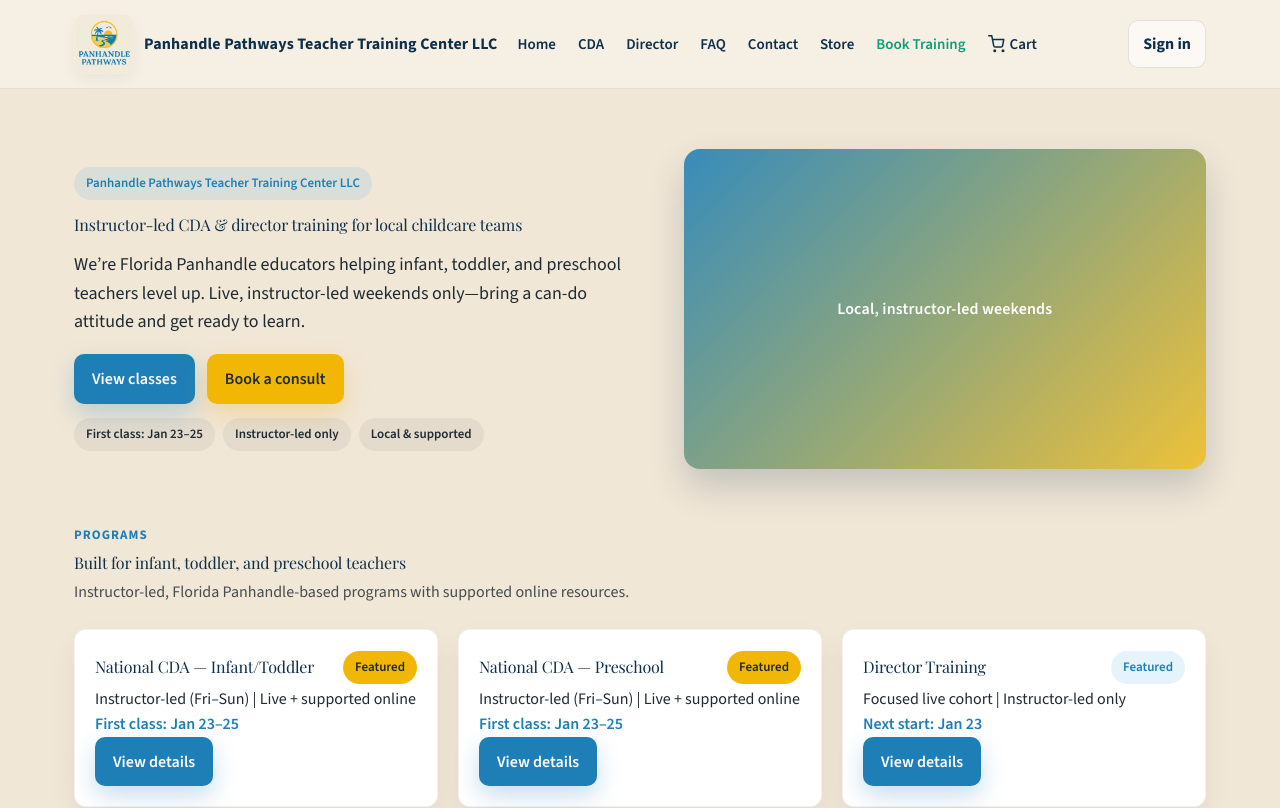
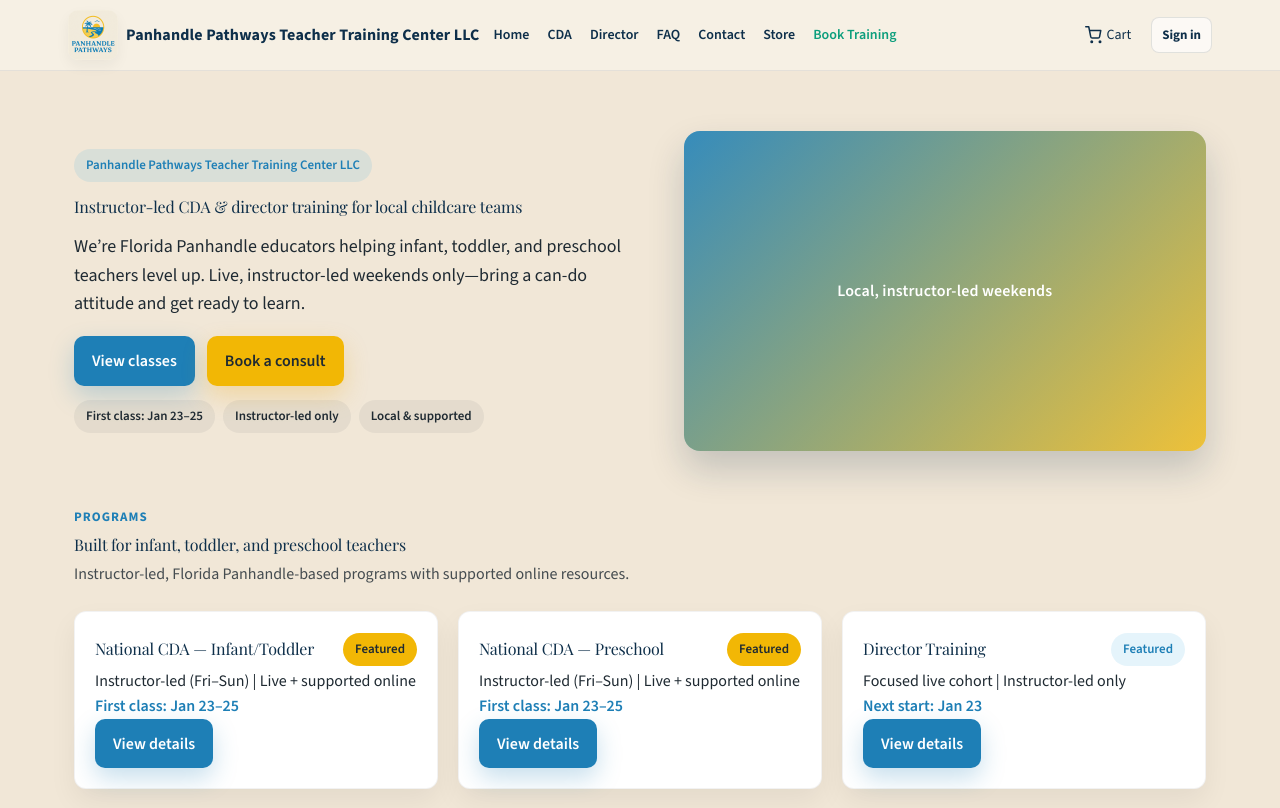
Before and after one commit to MattThomas95/panhandle-pathway, a Next.js app: page / in a window 1280 px wide. Shown: the top 808 px of the page. Built offline with nearby package versions, Linux system fonts and the light colour scheme; no server answers.

Commit message:
Tighten header layout and add compact auth actions

```diff
--- a/app/globals.css
+++ b/app/globals.css
@@ -341,11 +341,11 @@
 .site-header__inner {
   max-width: 1180px;
   margin: 0 auto;
-  padding: 14px 24px;
+  padding: 10px 18px;
   display: flex;
   align-items: center;
   justify-content: space-between;
-  gap: 18px;
+  gap: 12px;
 }
 
 .site-header--admin {
@@ -359,16 +359,16 @@
 .site-logo {
   display: inline-flex;
   align-items: center;
-  gap: 10px;
+  gap: 8px;
   font-weight: 800;
   color: var(--navy);
   letter-spacing: 0.01em;
 }
 
 .site-logo__mark {
-  width: 60px;
-  height: 60px;
-  border-radius: 12px;
+  width: 50px;
+  height: 50px;
+  border-radius: 10px;
   overflow: hidden;
   background: transparent;
   box-shadow: 0 6px 14px rgba(0,0,0,0.05);
@@ -385,7 +385,7 @@
 .site-nav {
   display: flex;
   align-items: center;
-  gap: 18px;
+  gap: 14px;
   flex-wrap: wrap;
   font-weight: 600;
 }
@@ -395,8 +395,8 @@
   display: inline-flex;
   align-items: center;
   gap: 4px;
-  font-size: 15px;
-  padding: 6px 2px;
+  font-size: 14px;
+  padding: 4px 2px;
   border-radius: 6px;
   transition: color 120ms ease, background-color 120ms ease;
 }
@@ -427,6 +427,12 @@
   .site-nav {
     gap: 12px;
   }
+  .site-header__actions {
+    width: 100%;
+    justify-content: flex-start;
+    gap: 10px;
+    flex-wrap: wrap;
+  }
 }
 
 .site-nav__icon { display: inline-flex; align-items: center; }
@@ -434,7 +440,7 @@
 
 .site-nav__cart {
   position: relative;
-  padding-right: 10px;
+  padding-right: 8px;
 }
 
 .site-nav__badge {
@@ -464,6 +470,17 @@
   margin-left: auto;
 }
 
+.site-header__actions {
+  display: inline-flex;
+  align-items: center;
+  gap: 12px;
+  margin-left: auto;
+}
+
+.site-nav__auth--compact {
+  gap: 8px;
+}
+
 .btn-ghost {
   display: inline-flex;
   align-items: center;
@@ -481,6 +498,12 @@
   background: rgba(46, 163, 217, 0.08);
   border-color: rgba(46, 163, 217, 0.25);
   color: var(--blue-primary);
+}
+
+.btn-ghost--compact {
+  padding: 7px 10px;
+  font-size: 13px;
+  border-radius: 8px;
 }
 
 
--- a/components/SiteHeader.tsx
+++ b/components/SiteHeader.tsx
@@ -92,6 +92,10 @@
                 {link.label}
               </Link>
             ))}
+          </nav>
+        )}
+        {!isAdmin && (
+          <div className="site-header__actions">
             <Link href="/cart" className="site-nav__link site-nav__cart">
               <span className="site-nav__icon" aria-hidden="true">
                 <svg width="18" height="18" viewBox="0 0 24 24" fill="none" stroke="currentColor" strokeWidth="2" strokeLinecap="round" strokeLinejoin="round">
@@ -103,35 +107,35 @@
               <span>Cart</span>
               {count > 0 ? <span className="site-nav__badge">{count > 99 ? "99+" : count}</span> : null}
             </Link>
-          </nav>
-        )}
-        <div className="site-nav__auth">
+            <div className="site-nav__auth site-nav__auth--compact">
               {authReady ? (
                 userEmail ? (
                   <>
                     {userRole === "admin" ? (
                       isAdmin ? (
-                    <Link href="/" className="btn-ghost">
+                        <Link href="/" className="btn-ghost btn-ghost--compact">
                           View site
                         </Link>
                       ) : (
-                    <Link href="/admin" className="btn-ghost">
+                        <Link href="/admin" className="btn-ghost btn-ghost--compact">
                           Admin
                         </Link>
                       )
                     ) : null}
-                <Link href="/dashboard" className="btn-ghost">
+                    <Link href="/dashboard" className="btn-ghost btn-ghost--compact">
                       Account
                     </Link>
                   </>
                 ) : (
-              <Link href="/auth/login" className="btn-ghost">
+                  <Link href="/auth/login" className="btn-ghost btn-ghost--compact">
                     Sign in
                   </Link>
                 )
               ) : null}
             </div>
           </div>
+        )}
+      </div>
     </div>
   );
 }
```
Lines whose indentation alone changed are shown as unchanged.
